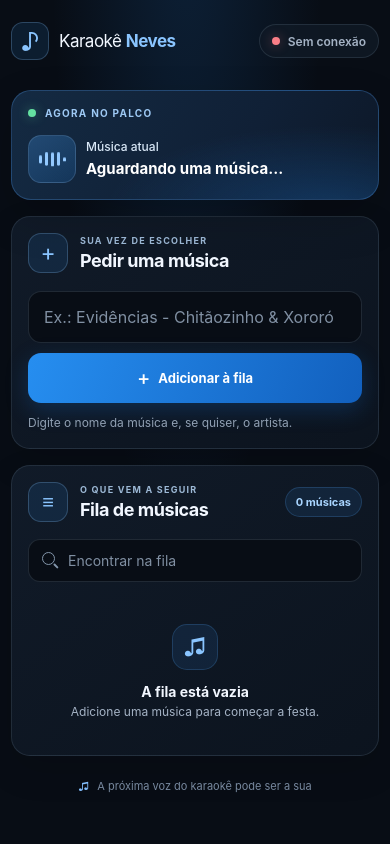
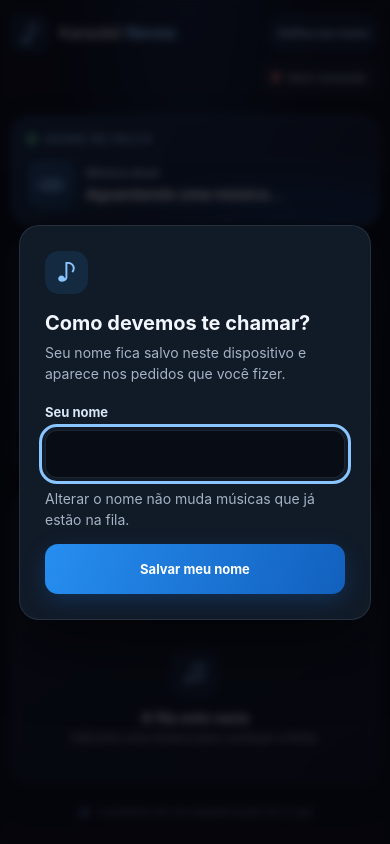
Before and after one commit to jnalencar/karaokeneves, a Flask app: page / in a window 390 px wide. Run offline with Flask 3, Linux system fonts and the light colour scheme; some libraries are stand-ins or nearby versions.

Commit message:
Tag song requests with mobile profile name
Co-authored-by: Copilot <223556219+Copilot@users.noreply.github.com>

```diff
--- a/services/web_interface/templates/index.html
+++ b/services/web_interface/templates/index.html
@@ -20,6 +20,14 @@
                 <span class="status-dot" aria-hidden="true"></span>
                 <span id="connection-label">Conectando</span>
             </div>
+            <button
+                class="profile-button"
+                id="profile-button"
+                type="button"
+                aria-haspopup="dialog"
+            >
+                Defina seu nome
+            </button>
         </header>
 
         <main class="dashboard">
@@ -58,7 +66,6 @@
                         name="song"
                         id="song-input"
                         placeholder="Ex.: Evidências - Chitãozinho &amp; Xororó"
-                        maxlength="200"
                         autocomplete="off"
                         required
                     >
@@ -67,7 +74,9 @@
                         Adicionar à fila
                     </button>
                 </form>
-                <p class="helper-text">Digite o nome da música e, se quiser, o artista.</p>
+                <p class="helper-text" id="song-helper">
+                    Digite o nome da música e, se quiser, o artista.
+                </p>
             </section>
 
             <section class="queue-card card" aria-labelledby="queue-title">
@@ -113,6 +122,32 @@
 
     <div class="toast" id="message" role="status" aria-live="polite"></div>
 
+    <dialog
+        class="confirm-dialog requester-dialog"
+        id="requester-dialog"
+        aria-labelledby="requester-dialog-title"
+    >
+        <div class="dialog-icon" aria-hidden="true">♪</div>
+        <h2 id="requester-dialog-title">Como devemos te chamar?</h2>
+        <p>Seu nome fica salvo neste dispositivo e aparece nos pedidos que você fizer.</p>
+        <form id="requester-form">
+            <label for="requester-name">Seu nome</label>
+            <input
+                id="requester-name"
+                name="requester"
+                type="text"
+                maxlength="40"
+                autocomplete="given-name"
+                required
+            >
+            <p class="requester-error" id="requester-error" role="alert" hidden></p>
+            <p class="helper-text">
+                Alterar o nome não muda músicas que já estão na fila.
+            </p>
+            <button class="primary-button" type="submit">Salvar meu nome</button>
+        </form>
+    </dialog>
+
     <dialog class="confirm-dialog" id="skip-dialog" aria-labelledby="skip-dialog-title">
         <div class="dialog-icon" aria-hidden="true">»</div>
         <h2 id="skip-dialog-title">Pular esta música?</h2>
--- a/services/web_interface/templates/scripts/index.js
+++ b/services/web_interface/templates/scripts/index.js
@@ -4,6 +4,12 @@ document.addEventListener('DOMContentLoaded', function () {
     const form = document.getElementById('add-song-form');
     const songInput = document.getElementById('song-input');
     const submitButton = form.querySelector('button[type="submit"]');
+    const profileButton = document.getElementById('profile-button');
+    const requesterDialog = document.getElementById('requester-dialog');
+    const requesterForm = document.getElementById('requester-form');
+    const requesterInput = document.getElementById('requester-name');
+    const requesterError = document.getElementById('requester-error');
+    const songHelper = document.getElementById('song-helper');
     const skipButton = document.getElementById('skip-button');
     const skipDialog = document.getElementById('skip-dialog');
     const confirmSkipButton = document.getElementById('confirm-skip');
@@ -18,6 +24,9 @@ document.addEventListener('DOMContentLoaded', function () {
     let pendingSong;
     let songs = [];
     let skipPending = false;
+    let requesterName = '';
+    const requesterStorageKey = 'karaokeRequesterName';
+    const maxQueuedSongLength = 200;
 
     function setConnectionState(state, label) {
         connectionStatus.dataset.state = state;
@@ -32,6 +41,27 @@ document.addEventListener('DOMContentLoaded', function () {
         messageTimeout = setTimeout(function () {
             messageElement.classList.remove('is-visible');
         }, 2800);
+    }
+
+    function updateProfile() {
+        profileButton.textContent = requesterName
+            ? `Você: ${requesterName} · Alterar`
+            : 'Defina seu nome';
+        songInput.maxLength = Math.max(
+            1,
+            maxQueuedSongLength - requesterName.length - 3
+        );
+        songHelper.textContent = requesterName
+            ? `Digite a música e, se quiser, o artista. Máximo de ${songInput.maxLength} caracteres.`
+            : 'Digite o nome da música e, se quiser, o artista.';
+    }
+
+    function openRequesterDialog() {
+        requesterInput.value = requesterName;
+        if (typeof requesterDialog.showModal === 'function') {
+            requesterDialog.showModal();
+            requesterInput.focus();
+        }
     }
 
     function refreshState() {
@@ -126,6 +156,57 @@ document.addEventListener('DOMContentLoaded', function () {
         socket.emit('skip');
     }
 
+    try {
+        requesterName = (localStorage.getItem(requesterStorageKey) || '').trim();
+        if (requesterName.length > 40) {
+            requesterName = '';
+        }
+    } catch (error) {
+        requesterError.textContent =
+            'Não foi possível acessar o armazenamento deste navegador.';
+        requesterError.hidden = false;
+    }
+    updateProfile();
+    if (!requesterName) {
+        openRequesterDialog();
+    }
+
+    profileButton.addEventListener('click', openRequesterDialog);
+
+    requesterDialog.addEventListener('cancel', function (event) {
+        if (!requesterName) {
+            event.preventDefault();
+        }
+    });
+
+    requesterForm.addEventListener('submit', function (event) {
+        event.preventDefault();
+        const name = requesterInput.value.trim();
+        if (!name || name.length > 40) {
+            requesterError.textContent =
+                'Digite um nome com até 40 caracteres.';
+            requesterError.hidden = false;
+            requesterInput.focus();
+            return;
+        }
+
+        try {
+            localStorage.setItem(requesterStorageKey, name);
+        } catch (error) {
+            requesterError.textContent =
+                'Não foi possível salvar seu nome neste dispositivo. ' +
+                'Verifique as configurações de armazenamento do navegador.';
+            requesterError.hidden = false;
+            return;
+        }
+
+        requesterName = name;
+        requesterError.hidden = true;
+        updateProfile();
+        requesterDialog.close();
+        showMessage(`Seus próximos pedidos aparecerão como ${name}.`, false);
+    });
+
     if (typeof io !== 'function') {
         setConnectionState('offline', 'Sem conexão');
         showMessage('Não foi possível carregar os controles em tempo real.', true);
@@ -137,15 +218,29 @@ document.addEventListener('DOMContentLoaded', function () {
     form.addEventListener('submit', function (event) {
         event.preventDefault();
         const song = songInput.value.trim();
+        if (!requesterName) {
+            openRequesterDialog();
+            return;
+        }
         if (!song) {
             showMessage('Digite o nome da música ou do artista.', true);
+            songInput.focus();
+            return;
+        }
+        if (song.length > songInput.maxLength) {
+            showMessage(
+                `O pedido deve ter no máximo ${songInput.maxLength} caracteres.`,
+                true
+            );
             songInput.focus();
             return;
         }
 
         pendingSong = song;
         submitButton.disabled = true;
-        socket.emit('add_song', { song: song });
+        socket.emit('add_song', {
+            song: `${song} - ${requesterName}`,
+        });
     });
 
     skipButton.addEventListener('click', function () {
--- a/services/web_interface/templates/styles/index.css
+++ b/services/web_interface/templates/styles/index.css
@@ -19,7 +19,7 @@
 }
 
 body {
-    min-width: 320px;
+    min-width: 0;
     min-height: 100vh;
     margin: 0;
     background:
@@ -126,6 +126,22 @@ a:focus-visible {
 .connection-status[data-state="offline"] .status-dot {
     background: #fa7e87;
     box-shadow: 0 0 12px rgba(250, 126, 135, 0.4);
+}
+
+.profile-button {
+    min-height: 36px;
+    padding: 0 12px;
+    border: 1px solid rgba(89, 166, 255, 0.28);
+    border-radius: 99px;
+    background: rgba(42, 122, 200, 0.12);
+    color: #b9ddff;
+    cursor: pointer;
+    font-size: 12px;
+    font-weight: 650;
+}
+
+.profile-button:hover {
+    background: rgba(50, 137, 220, 0.2);
 }
 
 .dashboard {
@@ -593,6 +609,40 @@ button:disabled {
     font-size: 20px;
 }
 
+.requester-dialog form {
+    display: grid;
+    gap: 10px;
+    margin-top: 20px;
+}
+
+.requester-dialog label {
+    color: #d9e8f7;
+    font-size: 13px;
+    font-weight: 650;
+}
+
+.requester-dialog input {
+    width: 100%;
+    min-height: 48px;
+    padding: 0 13px;
+    border: 1px solid var(--surface-border);
+    border-radius: 12px;
+    background: #080d15;
+    color: #f2f7ff;
+    font: inherit;
+}
+
+.requester-dialog .helper-text {
+    margin: 0 0 4px;
+}
+
+.requester-error {
+    margin: 0;
+    color: #ff9ca5;
+    font-size: 12px;
+    line-height: 1.45;
+}
+
 .confirm-dialog p {
     margin: 0;
     color: var(--text-muted);
@@ -715,6 +765,29 @@ button:disabled {
     }
 }
 
+@media (max-width: 430px) {
+    .topbar {
+        flex-wrap: wrap;
+        gap: 8px;
+    }
+
+    .profile-button {
+        overflow: hidden;
+        max-width: calc(100vw - 160px);
+        order: 2;
+        margin-left: auto;
+        padding: 0 9px;
+        font-size: 11px;
+        text-overflow: ellipsis;
+        white-space: nowrap;
+    }
+
+    .connection-status {
+        order: 3;
+        margin-left: auto;
+    }
+}
+
 @media (prefers-reduced-motion: reduce) {
     *,
     *::before,
```
Also changed, not shown: tests/test_web_interface.py (+20 -0 lines), README.md.
